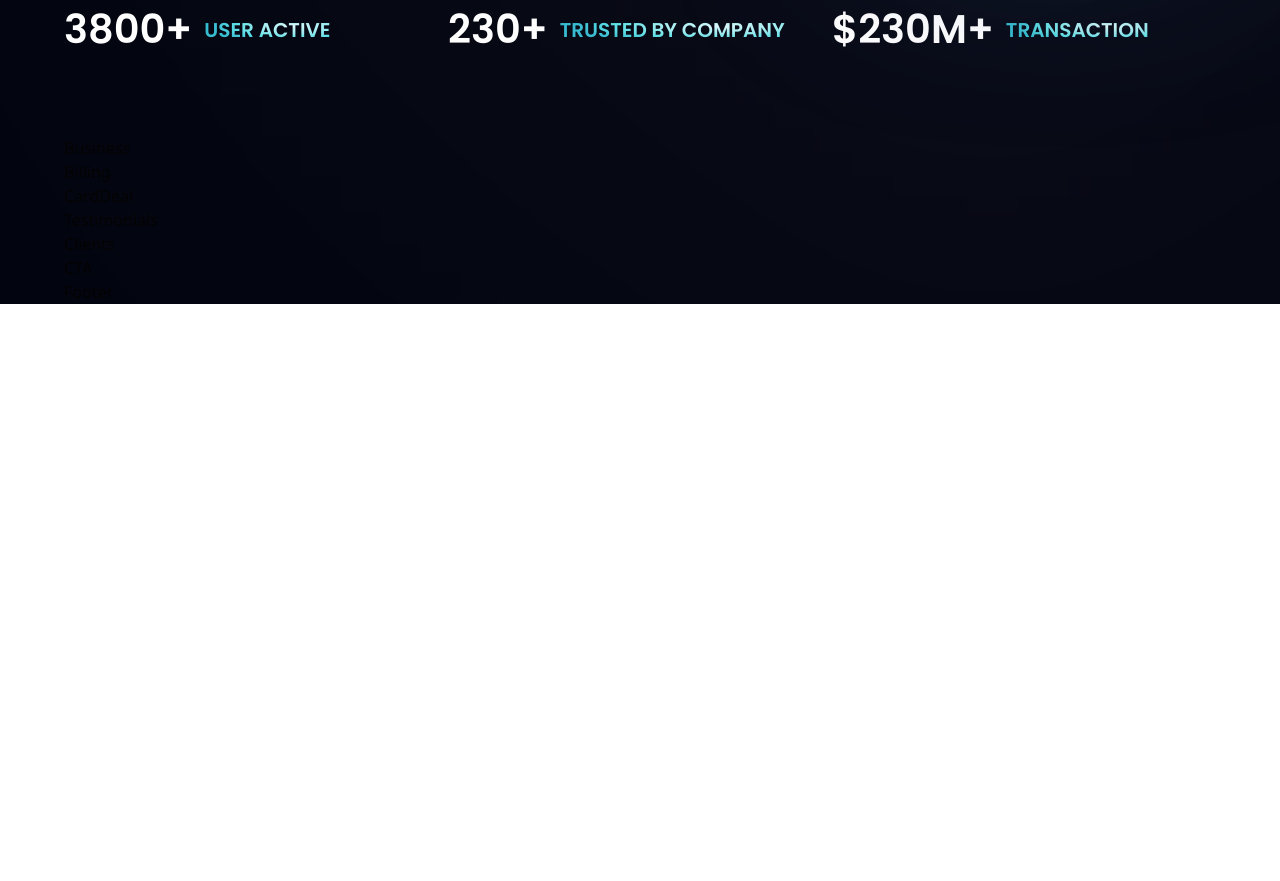
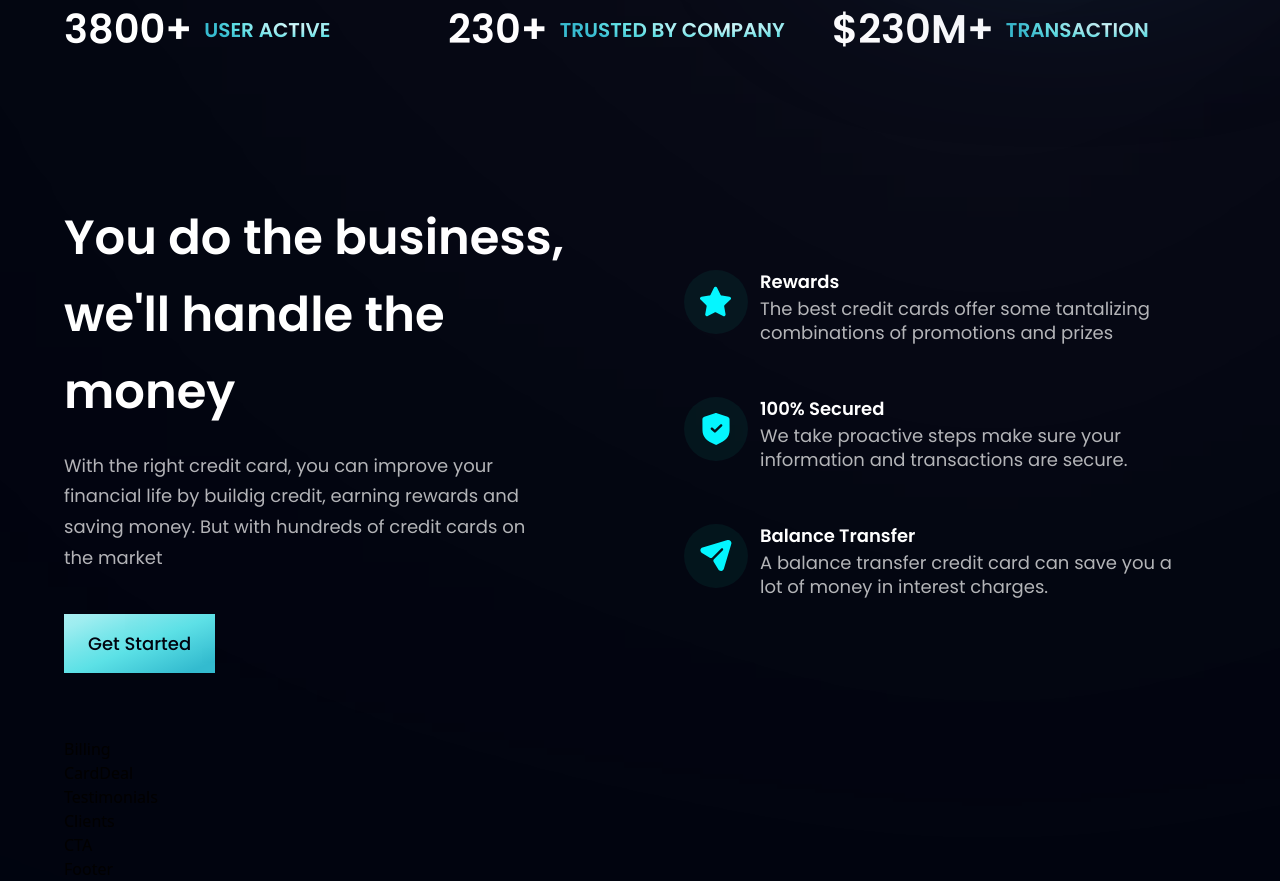
Before and after one commit to robeeds/bank_modern_app, a React (Vite) app in the folder bank_modern_app/: page / in a window 1280 px wide. Shown: the part 800-1681 px from the top of the page. Before the commit the page ends 1104 px from the top, so only its background shows below. Built offline with nearby package versions, Linux system fonts and the light colour scheme.

Commit message:
Completed Business Section

```diff
--- a/bank_modern_app/src/components/Business.jsx
+++ b/bank_modern_app/src/components/Business.jsx
@@ -1,8 +1,39 @@
-import React from 'react'
+import { features } from '../constants';
+import styles, { layout } from '../style';
+import Button from './Button';
+
+const FeatureCard = ({ icon, title, content, index}) => (
+  <div className={`flex flex-row p-6 rounded-[20px] ${index !== features.length -1} ? "mb-6" : "mb-0"} feature-card`}>
+    <div className={`w-[64px] h-[64px] rounded-full ${styles.flexCenter} bg-dimBlue`}>
+      <img src={icon} alt="icon" className="w-[50%] h-[50%] object-contain"/>
+    </div>
+    <div className="flex-1 flex flex-col ml-3">
+      <h4 className="font-poppins font-semibold text-white text-[18px] leading-[23px] mb-1">
+        {title}
+      </h4>
+      <p className="font-poppins font-normal text-dimWhite text-[18px] leading-[24px] mb-1">
+        {content}
+      </p>
+    </div>
+  </div>
+)
 
 const Business = () => {
   return (
-    <div>Business</div>
+    <section id="features" className={layout.section}>
+      <div className={layout.sectionInfo}>
+        <h2 className={styles.heading2}>You do the business, <br className="sm:block hidden"/>we'll handle the money</h2>
+        <p className={`${styles.paragraph} max-w-[470px] mt-5`}> With the right credit card, you can improve your financial life by buildig credit, earning rewards and saving money. But with hundreds of credit cards on the market</p>
+
+        <Button styles="mt-10"/>
+      </div>
+
+      <div className={`${layout.sectionImg} flex-col`}>
+        {features.map((feature, index) => (
+          <FeatureCard key={feature.id} {...feature} index={index}/>
+        ))}
+      </div>
+    </section>
   )
 }
 
--- a/bank_modern_app/src/components/Button.jsx
+++ b/bank_modern_app/src/components/Button.jsx
@@ -1,8 +1,10 @@
 import React from 'react'
 
-const Button = () => {
+const Button = ({ styles }) => {
   return (
-    <div>Button</div>
+    <button type="button" className={`py-4 px-6 bg-blue-gradient font-poppins font-medium text-[18px] text-primary outline-none ${styles}`}>
+      Get Started
+    </button>
   )
 }
 
```
Also changed, not shown: 1 other file (tests, documents, lock files or other folders).
